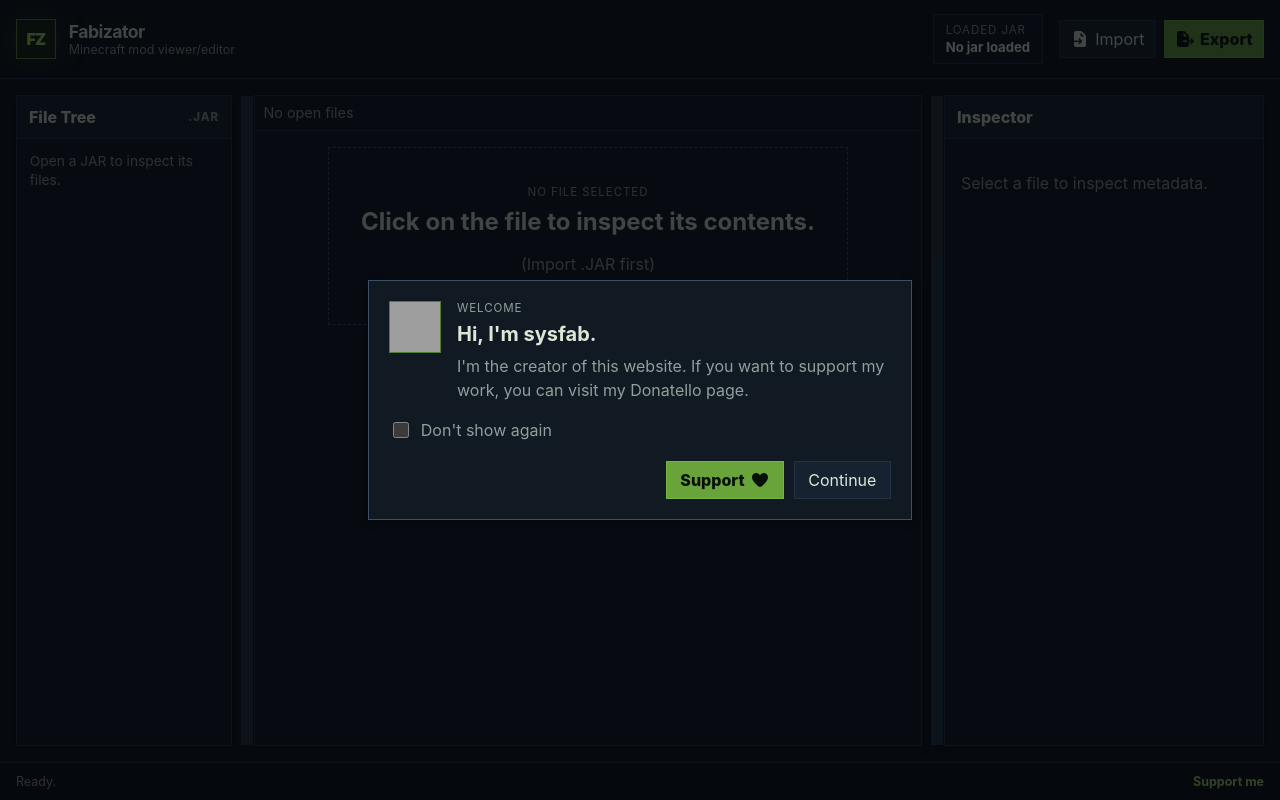
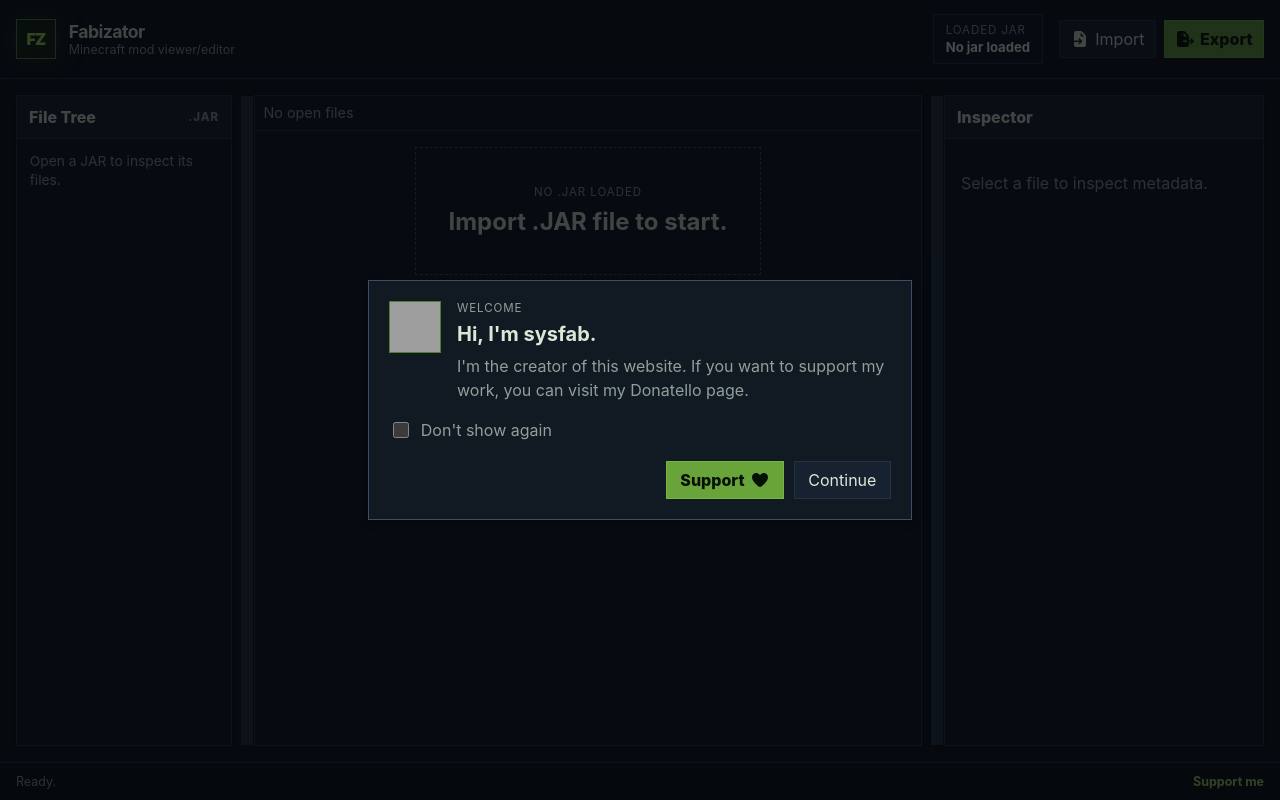
Before and after one commit to sysfab/Fabizator, a React (Vite) app: page / in a window 1280 px wide. Built offline with nearby package versions, Linux system fonts and the light colour scheme; grey boxes are pictures that could not be loaded.

Commit message:
empty message improvement

```diff
--- a/src/App.jsx
+++ b/src/App.jsx
@@ -1038,6 +1038,7 @@ export default function App() {
             onCloseTab={handleCloseTab}
           />
           <EditorPane
+            jarLoaded={Boolean(appState.zip)}
             file={activeEditorItem}
             onChangeFileContent={handleChangeFileContent}
           />
--- a/src/ui/EditorPane.jsx
+++ b/src/ui/EditorPane.jsx
@@ -5,7 +5,7 @@ const CodeEditor = lazy(() => import("./CodeEditor.jsx"));
 import { AudioPreview } from "./AudioPreview.jsx";
 import { ImagePreview } from "./ImagePreview.jsx";
 
-export function EditorPane({ file, onChangeFileContent }) {
+export function EditorPane({ jarLoaded, file, onChangeFileContent }) {
   if (file?.isAnalyzer) {
     return (
       <div className="editor-pane analyzer-pane">
@@ -43,13 +43,23 @@ export function EditorPane({ file, onChangeFileContent }) {
     );
   }
 
+  if (!jarLoaded) {
+    return (
+      <div className="editor-pane empty-state">
+        <div>
+          <span className="empty-kicker">No .JAR loaded</span>
+          <h2>Import .JAR file to start.</h2>
+        </div>
+      </div>
+    );
+  }
+
   if (!file) {
     return (
       <div className="editor-pane empty-state">
         <div>
           <span className="empty-kicker">No file selected</span>
-          <h2>Click on the file to inspect its contents.</h2>
-          <p>(Import .JAR first)</p>
+          <h2>Select file to inspect its contents.</h2>
         </div>
       </div>
     );
```
